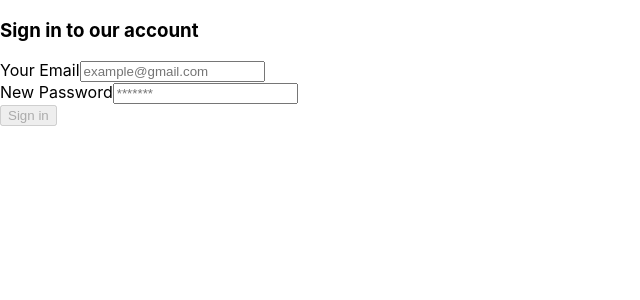
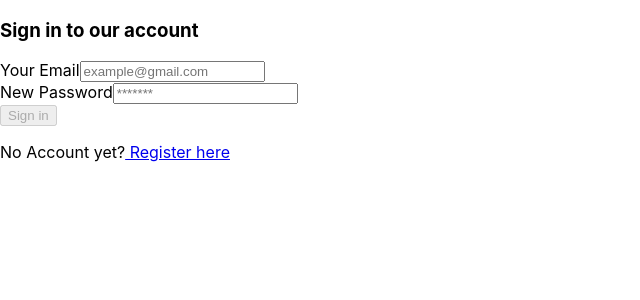
Before and after one commit to dayanch-n/simple-profile, a React (Create React App) app: page /login in a window 1280 px wide. Shown: the top 300 px of the page, without its empty margins (0-640 px from the left). Built offline with nearby package versions, Linux system fonts and the light colour scheme; the HTML template or start-up script is replaced by a standard one.

Commit message:
feat(login) added register link

```diff
--- a/src/pages/login/index.js
+++ b/src/pages/login/index.js
@@ -2,7 +2,7 @@
 import axios from "axios";
 import { useState } from "react";
 import { useForm } from "react-hook-form";
-import { useNavigate } from "react-router-dom";
+import { Link, useNavigate } from "react-router-dom";
 import { ToastContainer, toast } from "react-toastify";
 import "react-toastify/dist/ReactToastify.css";
 
@@ -108,6 +108,12 @@ const Login = () => {
           >
             Sign in
           </Button>
+          <div className="w-full flex justify-center items-center">
+            <p className="text-xs">
+              No Account yet?
+              <Link to="/register" className="text-xs text-blue-600"> Register here</Link>
+            </p>
+          </div>
         </form>
       </Card>
       <ToastContainer
```
